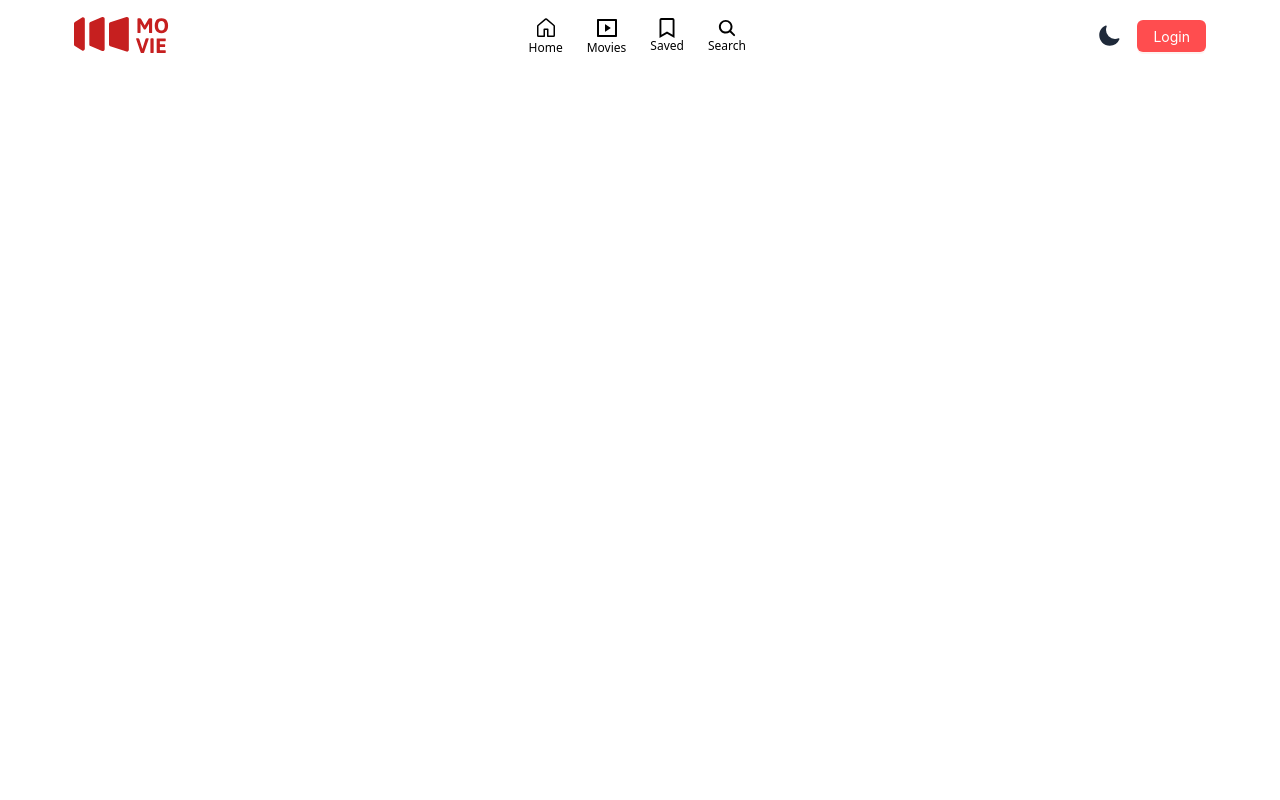
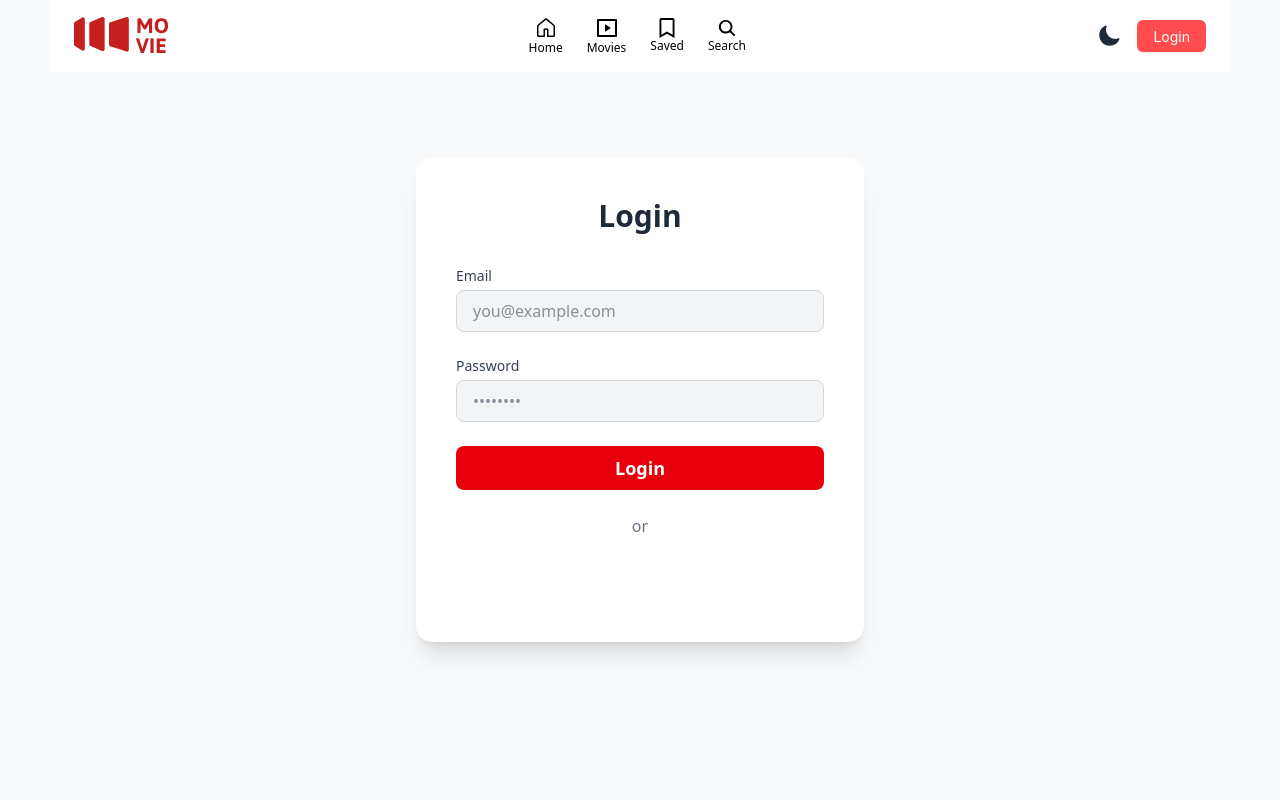
Before and after one commit to Artiqbaeva/movie-site, a React (Vite) app: page /login in a window 1280 px wide. Shown: the top 800 px of the page. Built offline with nearby package versions, Linux system fonts and the light colour scheme.

Commit message:
added google form

```diff
--- a/src/layout/Header.tsx
+++ b/src/layout/Header.tsx
@@ -76,13 +76,19 @@ const Header = () => {
 
           {auth ? (
                <div className="flex items-center gap-4">
-              <img src={auth.picture} alt={auth.name} className="w-8 h-8 rounded-full" referrerPolicy="no-referrer" />
-              <span className="text-black dark:text-white">{auth.name}</span>
-              <Button danger onClick={logout}>Logout</Button>
+                 <img
+                   onClick={logout}
+                   src={auth.picture}
+                   alt={auth.name}
+                   className="w-8 h-8 rounded-full cursor-pointer"
+                   referrerPolicy="no-referrer"
+                   />
                </div>
              ) : (
                <NavLink to="/login">
-              <Button type="primary" danger className="outline-none border-none text-white rounded">Login</Button>
+                 <Button type="primary" danger className="outline-none border-none text-white rounded">
+                   Login
+                 </Button>
                </NavLink>
              )}
           </div>
--- a/src/pages/login/Login.tsx
+++ b/src/pages/login/Login.tsx
@@ -1,10 +1,10 @@
-import { GoogleLogin, GoogleOAuthProvider,  } from '@react-oauth/google';
-import React from 'react';
+import { GoogleLogin, GoogleOAuthProvider } from "@react-oauth/google";
+import React from "react";
 import { jwtDecode } from "jwt-decode";
-import { useStore } from '@/zustand/useStore';
+import { useStore } from "@/zustand/useStore";
 
 const Login = () => {
-  const setAuth = useStore(state => state.setAuth);
+  const setAuth = useStore((state) => state.setAuth);
 
   interface DecodedToken {
     email: string;
@@ -16,7 +16,7 @@ const Login = () => {
     credential?: string;
   }
 
-  const handleSuccess = (credentialResponse: CredentialResponse) => {
+  const handleGoogleSuccess = (credentialResponse: CredentialResponse) => {
     if (credentialResponse.credential) {
       const decoded = jwtDecode<DecodedToken>(credentialResponse.credential);
       setAuth({
@@ -27,13 +27,86 @@ const Login = () => {
     }
   };
 
+  const handleFormSubmit = (e: React.FormEvent<HTMLFormElement>) => {
+    e.preventDefault();
+    const formData = new FormData(e.currentTarget);
+    const email = formData.get("email") as string;
+    const password = formData.get("password") as string;
+
+    if (email && password) {
+      setAuth({
+        email,
+        name: email,
+        picture: "https://ui-avatars.com/api/?name=" + email,
+      });
+    }
+  };
+
   return (
-    <GoogleOAuthProvider clientId="570495209460-74qdf4rl9ana3ad2klpt2vsats0to7sg.apps.googleusercontent.com">
-      <div className="flex items-center justify-center h-screen">
-        <GoogleLogin
-          onSuccess={handleSuccess}
-          onError={() => console.log('Login Failed')}
-        />
+    <GoogleOAuthProvider clientId="YOUR_CLIENT_ID">
+      <div className="flex items-center justify-center min-h-screen bg-gray-50 dark:bg-gray-900 transition-colors px-4">
+        <div className="bg-white dark:bg-gray-800 shadow-xl rounded-2xl p-10 w-full max-w-md">
+          <h1 className="text-3xl font-bold mb-8 text-gray-800 dark:text-white text-center">
+           Login
+          </h1>
+
+          <form onSubmit={handleFormSubmit} className="space-y-6 mb-6">
+            <div>
+              <label
+                htmlFor="email"
+                className="block text-sm font-medium text-gray-700 dark:text-gray-300 mb-1"
+              >
+                Email
+              </label>
+              <input
+                type="email"
+                name="email"
+                placeholder="you@example.com"
+                required
+                className="w-full rounded-lg px-4 py-2 bg-gray-100 dark:bg-gray-700 text-gray-800 dark:text-white border border-gray-300 dark:border-gray-600 focus:outline-none focus:ring-2 focus:ring-red-600"
+              />
+            </div>
+
+            <div>
+              <label
+                htmlFor="password"
+                className="block text-sm font-medium text-gray-700 dark:text-gray-300 mb-1"
+              >
+                Password
+              </label>
+              <input
+                type="password"
+                name="password"
+                placeholder="••••••••"
+                required
+                className="w-full rounded-lg px-4 py-2 bg-gray-100 dark:bg-gray-700 text-gray-800 dark:text-white border border-gray-300 dark:border-gray-600 focus:outline-none focus:ring-2 focus:ring-red-600"
+              />
+            </div>
+
+            <button
+              type="submit"
+              className="w-full bg-red-600 text-white rounded-lg px-4 py-2 hover:bg-red-700 transition text-lg font-semibold"
+            >
+              Login
+            </button>
+          </form>
+
+          <div className="flex items-center justify-center mb-6">
+            <span className="text-gray-500 dark:text-gray-400">or </span>
+          </div>
+
+          <div className="flex justify-center">
+            <GoogleLogin
+              onSuccess={handleGoogleSuccess}
+              onError={() => console.log("Google Login Failed")}
+              theme="filled_blue"
+              size="large"
+              text="continue_with"
+              shape="pill"
+              width="250"
+            />
+          </div>
+        </div>
       </div>
     </GoogleOAuthProvider>
   );
```
Lines whose indentation alone changed are shown as unchanged.
